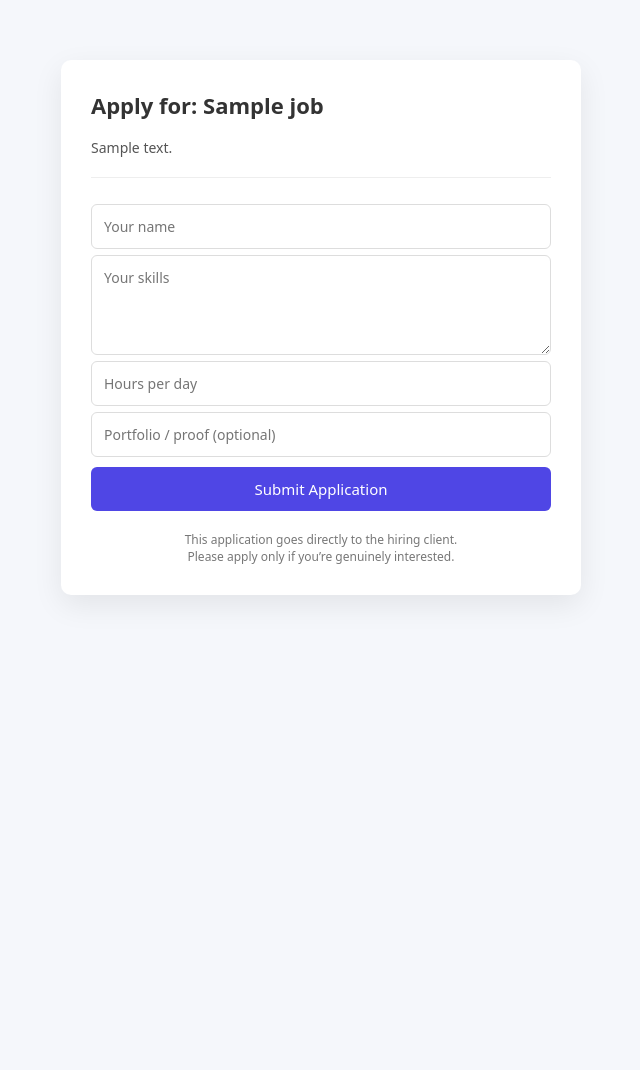
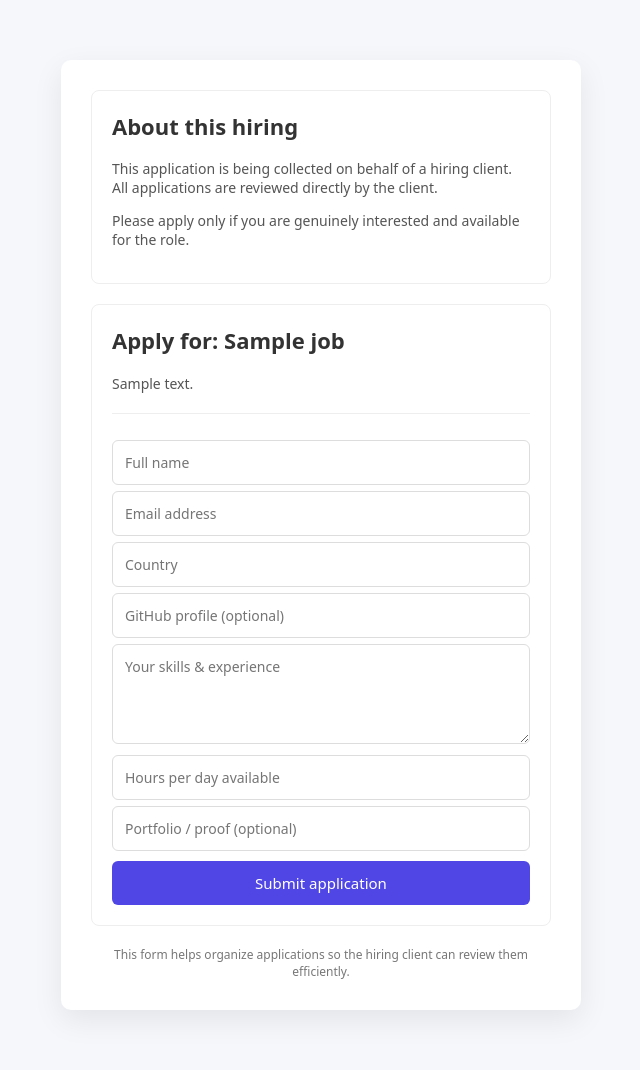
Before and after one commit to shashikant190/hiring-mvp, a FastAPI app: template templates/apply.html in a window 1280 px wide. Shown: the whole page, without its empty margins (319-959 px from the left). Before the commit the page ends 599 px from the top, so only its background shows below. Run offline with FastAPI, Linux system fonts and the light colour scheme; the template is opened without the code that fills it: most values are stand-ins (such as "Sample title", 1, 10 or a date in 2020).

Commit message:
Upadted main and apply form

```diff
--- a/main.py
+++ b/main.py
@@ -88,6 +88,9 @@ def submit_application(
     job_id: int,
     request: Request,
     name: str = Form(...),
+    email: str = Form(...),
+    country: str = Form(...),
+    github: str = Form(""),
     skills: str = Form(...),
     availability: str = Form(...),
     proof: str = Form("")
@@ -96,14 +99,14 @@ def submit_application(
 
     job = db.query(Job).filter_by(id=job_id).first()
     if not job:
-        return HTMLResponse(
-            "<h2>Job not found</h2>",
-            status_code=404
-        )
+        return HTMLResponse("<h2>Job not found</h2>", status_code=404)
 
     applicant = Applicant(
         job_id=job_id,
         name=name,
+        email=email,
+        country=country,
+        github=github,
         skills=skills,
         availability=availability,
         proof=proof
@@ -113,14 +116,25 @@ def submit_application(
     db.commit()
 
     return HTMLResponse(
-        """
-        <link rel="stylesheet" href="/static/style.css">
-        <div class="container">
-            <h2>Application submitted ✅</h2>
-            <p>Thank you for applying. The hiring client will review your application.</p>
-        </div>
-        """
-    )
+    """
+    <link rel="stylesheet" href="/static/style.css">
+    <div class="container">
+      <h2>Application submitted...</h2>
+      <p>Thank you for applying. You will be redirected shortly.</p>
+      <p>If you are not redirected, click below.</p>
+
+      <a href="https://www.reddit.com" class="button">Return to Reddit</a>
+    </div>
+
+    <script>
+      setTimeout(() => {
+        window.location.href = "https://www.reddit.com";
+      }, 3000);
+    </script>
+    """
+)
+
+
 
 
 # ---------------------------
--- a/static/style.css
+++ b/static/style.css
@@ -142,3 +142,11 @@ button:hover {
   color: #777;
   text-align: center;
 }
+
+.card {
+  background: #ffffff;
+  padding: 20px;
+  margin-bottom: 20px;
+  border-radius: 8px;
+  border: 1px solid #eee;
+}
--- a/templates/apply.html
+++ b/templates/apply.html
@@ -1,25 +1,58 @@
+<!DOCTYPE html>
+<html lang="en">
+<head>
+  <meta charset="UTF-8">
+  <title>Apply for {{ job.title }}</title>
   <link rel="stylesheet" href="/static/style.css">
+</head>
+<body>
 
 <div class="container">
+
+  <!-- ABOUT THIS HIRING -->
+  <div class="card">
+    <h2>About this hiring</h2>
+    <p>
+      This application is being collected on behalf of a hiring client.
+      All applications are reviewed directly by the client.
+    </p>
+    <p>
+      Please apply only if you are genuinely interested and available for the role.
+    </p>
+  </div>
+
+  <!-- APPLICATION FORM -->
+  <div class="card">
     <h2>Apply for: {{ job.title }}</h2>
     <p>{{ job.description }}</p>
 
     <hr>
 
     <form method="post">
-    <input name="name" placeholder="Your name" required>
+      <input name="name" placeholder="Full name" required>
 
-    <textarea name="skills" placeholder="Your skills" required></textarea>
+      <input name="email" type="email" placeholder="Email address" required>
 
-    <input name="availability" placeholder="Hours per day" required>
+      <input name="country" placeholder="Country" required>
+
+      <input name="github" placeholder="GitHub profile (optional)">
+
+      <textarea name="skills" placeholder="Your skills & experience" required></textarea>
+
+      <input name="availability" placeholder="Hours per day available" required>
 
       <input name="proof" placeholder="Portfolio / proof (optional)">
 
-    <button type="submit">Submit Application</button>
+      <button type="submit">Submit application</button>
     </form>
+  </div>
 
+  <!-- TRUST NOTE -->
   <div class="note">
-    This application goes directly to the hiring client.<br>
-    Please apply only if you’re genuinely interested.
+    This form helps organize applications so the hiring client can review them efficiently.
   </div>
+
 </div>
+
+</body>
+</html>
```
Also changed, not shown: models.py (+6 -1 lines), templates/applicants.html (+10 -10 lines). Lines whose indentation alone changed are shown as unchanged.
